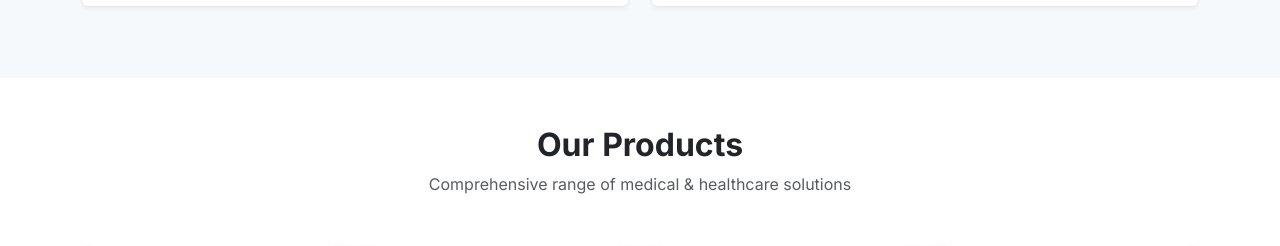
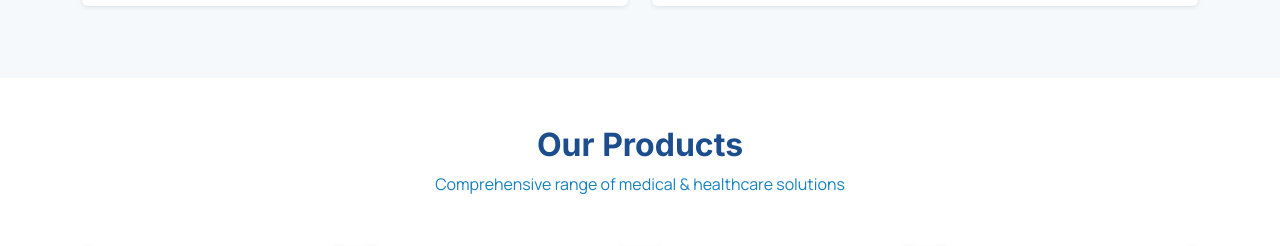
Before and after one commit to pallavisoam/samira-cotton, a React (Create React App) app: page / in a window 1280 px wide. Shown: the part 1397-1643 px from the top of the page. Built offline with nearby package versions, Linux system fonts and the light colour scheme.

Commit message:
fixed product heading color as per theme

```diff
--- a/src/components/products/index.js
+++ b/src/components/products/index.js
@@ -38,8 +38,8 @@ const Products = () => {
 
       {/* HEADER */}
       <div className="text-center mb-5">
-        <h2 className="fw-bold">Our Products</h2>
-        <p className="text-muted">
+        <h2 className="fw-bold heading-dark">Our Products</h2>
+        <p className="heading-light">
           Comprehensive range of medical & healthcare solutions
         </p>
       </div>
```
